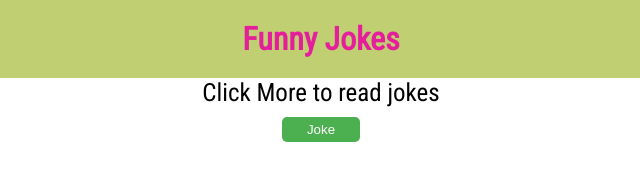
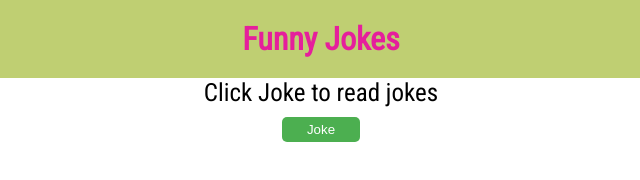
Before and after one commit to Onichan37/jokes, a plain HTML site: page index.html in a window 1280 px wide. Shown: the full height of the page, 319-959 px from the left. Drawn offline with Linux system fonts and the light colour scheme.

Commit message:
made more to joke

```diff
--- a/index.html
+++ b/index.html
@@ -16,7 +16,7 @@
 
 <body>
   <h1>Funny Jokes</h1>
-  <div class='box' id="joke">Click More to read jokes</div>
+  <div class='box' id="joke">Click Joke to read jokes</div>
   <div class="btn">
     <button id="btn" onclick="myJoke()">Joke</button>
   </div>
```
